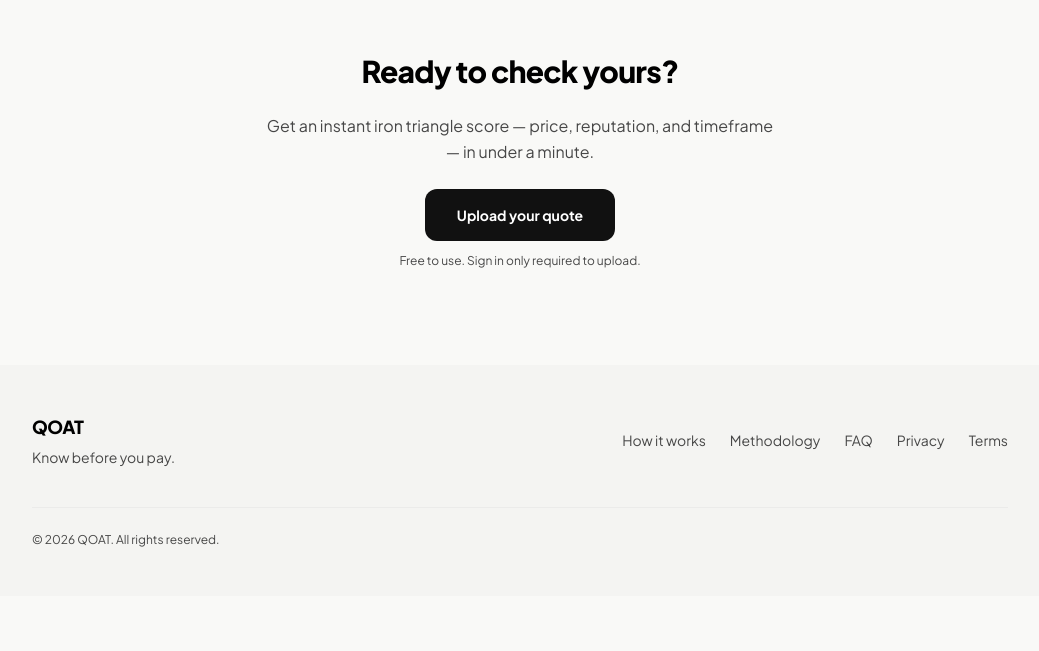
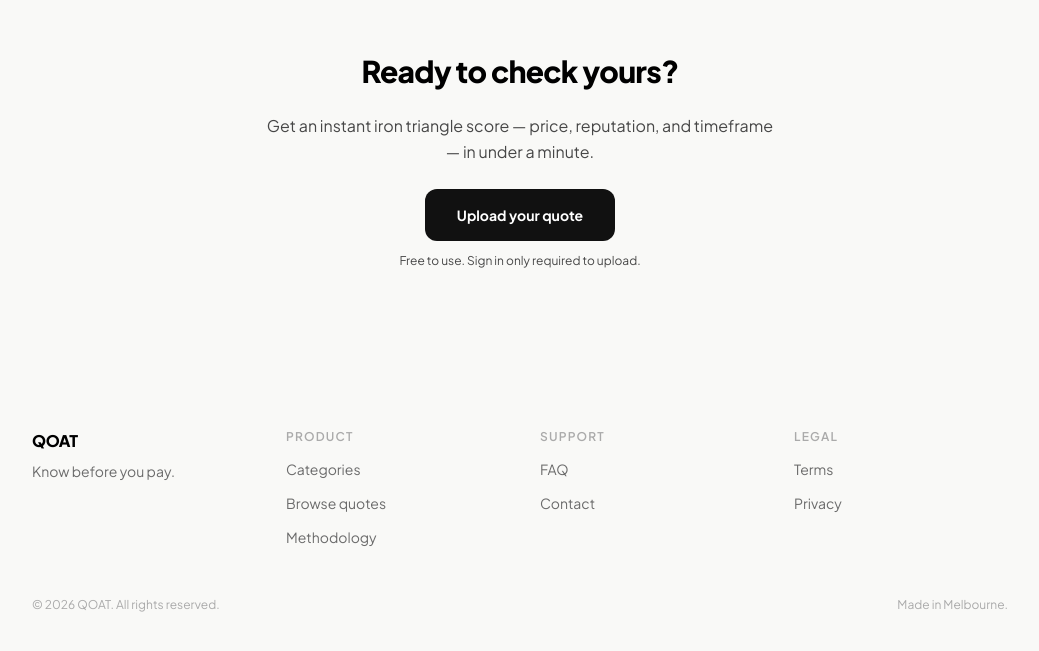
Before and after one commit to Papa-Wheelie/qoat, a Next.js app: page / in a window 1280 px wide. Shown: the part 2228-2879 px from the top of the page, without its empty margins (120-1159 px from the left). Before the commit the page ends 2824 px from the top, so only its background shows below. Built offline with nearby package versions, Linux system fonts and the light colour scheme; no server answers; the database is empty.

Commit message:
feat: global footer with product, support, and legal links

```diff
--- a/next.config.ts
+++ b/next.config.ts
@@ -3,6 +3,15 @@ import type { NextConfig } from "next";
 const nextConfig: NextConfig = {
   /* config options here */
   reactCompiler: true,
+  async redirects() {
+    return [
+      {
+        source: "/feed",
+        destination: "/browse",
+        permanent: true,
+      },
+    ];
+  },
 };
 
 export default nextConfig;
--- a/src/app/feed/page.tsx
+++ b/src/app/browse/page.tsx
@@ -5,11 +5,11 @@ import QuoteFeed, { type FeedQuote, type SortOption } from "@/app/QuoteFeed";
 import { CATEGORIES } from "@/lib/categories";
 
 export const metadata: Metadata = {
-  title: "Community quotes — QOAT",
-  description: "Browse real Australian trade quotes analysed by QOAT — prices, scores, and community insight.",
+  title: "Browse quotes — QOAT",
+  description: "Every quote QOAT has analysed, including our reference data. Filter by category, state, or search.",
 };
 
-export default async function FeedPage({
+export default async function BrowsePage({
   searchParams,
 }: {
   searchParams: Promise<{
@@ -86,6 +86,12 @@ export default async function FeedPage({
   return (
     <main className="min-h-screen bg-surface pt-14">
       <section className="max-w-5xl mx-auto px-6 pt-12 pb-20">
+        <div className="mb-8">
+          <h1 className="text-3xl font-extrabold tracking-tight text-primary mb-2">Browse quotes</h1>
+          <p className="text-on-surface-variant">
+            Every quote QOAT has analysed, including our reference data. Filter by category, state, or search.
+          </p>
+        </div>
         <QuoteFeed
           initialQuotes={initialQuotes}
           initialTotalPages={Math.ceil(totalCount / 20)}
--- a/src/app/layout.tsx
+++ b/src/app/layout.tsx
@@ -5,6 +5,7 @@ import { Suspense } from "react";
 import "./globals.css";
 import Providers from "./providers";
 import Nav from "@/components/Nav";
+import Footer from "@/components/Footer";
 import ServiceWorkerRegistration from "@/components/ServiceWorkerRegistration";
 import IOSInstallHint from "@/components/IOSInstallHint";
 
@@ -54,7 +55,10 @@ export default function RootLayout({
           <Suspense fallback={<div className="h-14" />}>
             <Nav />
           </Suspense>
-          {children}
+          <div className="flex-1">
+            {children}
+          </div>
+          <Footer />
           <ServiceWorkerRegistration />
           <IOSInstallHint />
         </Providers>
--- a/src/components/AnalysingTakeover.tsx
+++ b/src/components/AnalysingTakeover.tsx
@@ -218,8 +218,8 @@ export function AnalysisFailed({ quoteId }: { quoteId: string }) {
           >
             Try re-analysing
           </button>
-          <Link href="/feed" className="text-sm text-on-surface-variant underline underline-offset-2 hover:text-on-surface transition-colors">
-            Back to feed
+          <Link href="/browse" className="text-sm text-on-surface-variant underline underline-offset-2 hover:text-on-surface transition-colors">
+            Browse quotes
           </Link>
         </div>
       </div>
--- /dev/null
+++ b/src/components/Footer.tsx
@@ -0,0 +1,58 @@
+import Link from "next/link";
+
+const LINK_CLASS = "text-sm hover:text-on-surface transition-colors";
+const HEADING_CLASS = "text-xs font-semibold tracking-widest uppercase";
+
+export default function Footer() {
+  const year = new Date().getFullYear();
+
+  return (
+    <footer className="bg-surface">
+      <div className="max-w-5xl mx-auto px-6 pt-16 pb-12">
+        <div className="grid grid-cols-2 sm:grid-cols-4 gap-10">
+
+          {/* Brand */}
+          <div className="col-span-2 sm:col-span-1 space-y-2">
+            <p className="text-base font-extrabold tracking-tight text-primary">QOAT</p>
+            <p className="text-sm" style={{ color: "#6B6B6B" }}>Know before you pay.</p>
+          </div>
+
+          {/* Product */}
+          <div className="space-y-3">
+            <p className={HEADING_CLASS} style={{ color: "#AAAAAA" }}>Product</p>
+            <ul className="space-y-2.5">
+              <li><Link href="/categories" className={LINK_CLASS} style={{ color: "#6B6B6B" }}>Categories</Link></li>
+              <li><Link href="/browse" className={LINK_CLASS} style={{ color: "#6B6B6B" }}>Browse quotes</Link></li>
+              <li><Link href="/methodology" className={LINK_CLASS} style={{ color: "#6B6B6B" }}>Methodology</Link></li>
+            </ul>
+          </div>
+
+          {/* Support */}
+          <div className="space-y-3">
+            <p className={HEADING_CLASS} style={{ color: "#AAAAAA" }}>Support</p>
+            <ul className="space-y-2.5">
+              <li><Link href="/faq" className={LINK_CLASS} style={{ color: "#6B6B6B" }}>FAQ</Link></li>
+              <li><Link href="/contact" className={LINK_CLASS} style={{ color: "#6B6B6B" }}>Contact</Link></li>
+            </ul>
+          </div>
+
+          {/* Legal */}
+          <div className="space-y-3">
+            <p className={HEADING_CLASS} style={{ color: "#AAAAAA" }}>Legal</p>
+            <ul className="space-y-2.5">
+              <li><Link href="/terms" className={LINK_CLASS} style={{ color: "#6B6B6B" }}>Terms</Link></li>
+              <li><Link href="/privacy" className={LINK_CLASS} style={{ color: "#6B6B6B" }}>Privacy</Link></li>
+            </ul>
+          </div>
+
+        </div>
+
+        {/* Bottom row */}
+        <div className="mt-12 flex flex-col sm:flex-row items-start sm:items-center justify-between gap-2">
+          <p className="text-xs" style={{ color: "#AAAAAA" }}>© {year} QOAT. All rights reserved.</p>
+          <p className="text-xs" style={{ color: "#AAAAAA" }}>Made in Melbourne.</p>
+        </div>
+      </div>
+    </footer>
+  );
+}
--- a/src/components/HomepageMarketing.tsx
+++ b/src/components/HomepageMarketing.tsx
@@ -333,43 +333,6 @@ function ExampleScoreBadge({
   );
 }
 
-// ─── Footer ───────────────────────────────────────────────────────────────────
-
-function MarketingFooter() {
-  return (
-    <footer style={{ backgroundColor: "#F4F4F2" }}>
-      <div className="max-w-5xl mx-auto px-6 py-12">
-        <div className="flex flex-col sm:flex-row items-start sm:items-center justify-between gap-8">
-          <div className="space-y-1.5">
-            <p className="text-lg font-extrabold tracking-tight text-primary">QOAT</p>
-            <p className="text-sm text-on-surface-variant">Know before you pay.</p>
-          </div>
-          <nav className="flex flex-wrap gap-x-6 gap-y-2 text-sm text-on-surface-variant">
-            <a href="#how-it-works" className="hover:text-on-surface transition-colors">
-              How it works
-            </a>
-            <Link href="/methodology" className="hover:text-on-surface transition-colors">
-              Methodology
-            </Link>
-            <Link href="/faq" className="hover:text-on-surface transition-colors">
-              FAQ
-            </Link>
-            <Link href="/privacy" className="hover:text-on-surface transition-colors">
-              Privacy
-            </Link>
-            <Link href="/terms" className="hover:text-on-surface transition-colors">
-              Terms
-            </Link>
-          </nav>
-        </div>
-        <div className="mt-10 pt-6 border-t border-outline-variant/20">
-          <p className="text-xs text-on-surface-variant">© 2026 QOAT. All rights reserved.</p>
-        </div>
-      </div>
-    </footer>
-  );
-}
-
 // ─── Component ────────────────────────────────────────────────────────────────
 
 export default async function HomepageMarketing() {
@@ -575,9 +538,6 @@ export default async function HomepageMarketing() {
         </div>
       </section>
 
-      {/* ── Footer ────────────────────────────────────────────────────────── */}
-      <MarketingFooter />
-
     </main>
   );
 }
--- a/src/proxy.ts
+++ b/src/proxy.ts
@@ -11,7 +11,7 @@ const publicRoutes = [
   "/methodology",
   "/faq",
   "/contact",
-  "/feed",
+  "/browse",
   "/privacy",
   "/terms",
   "/offline",
```
Also changed, not shown: 1 other file (tests, documents, lock files or other folders).
